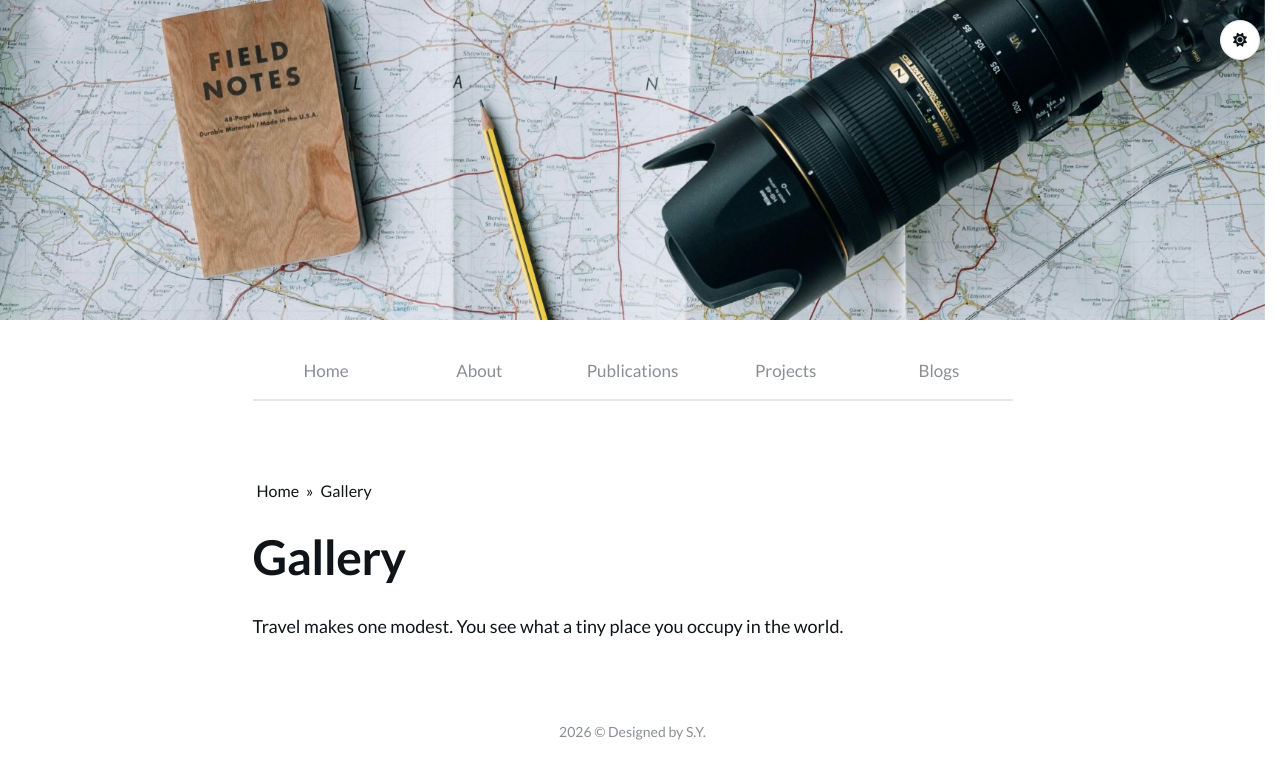
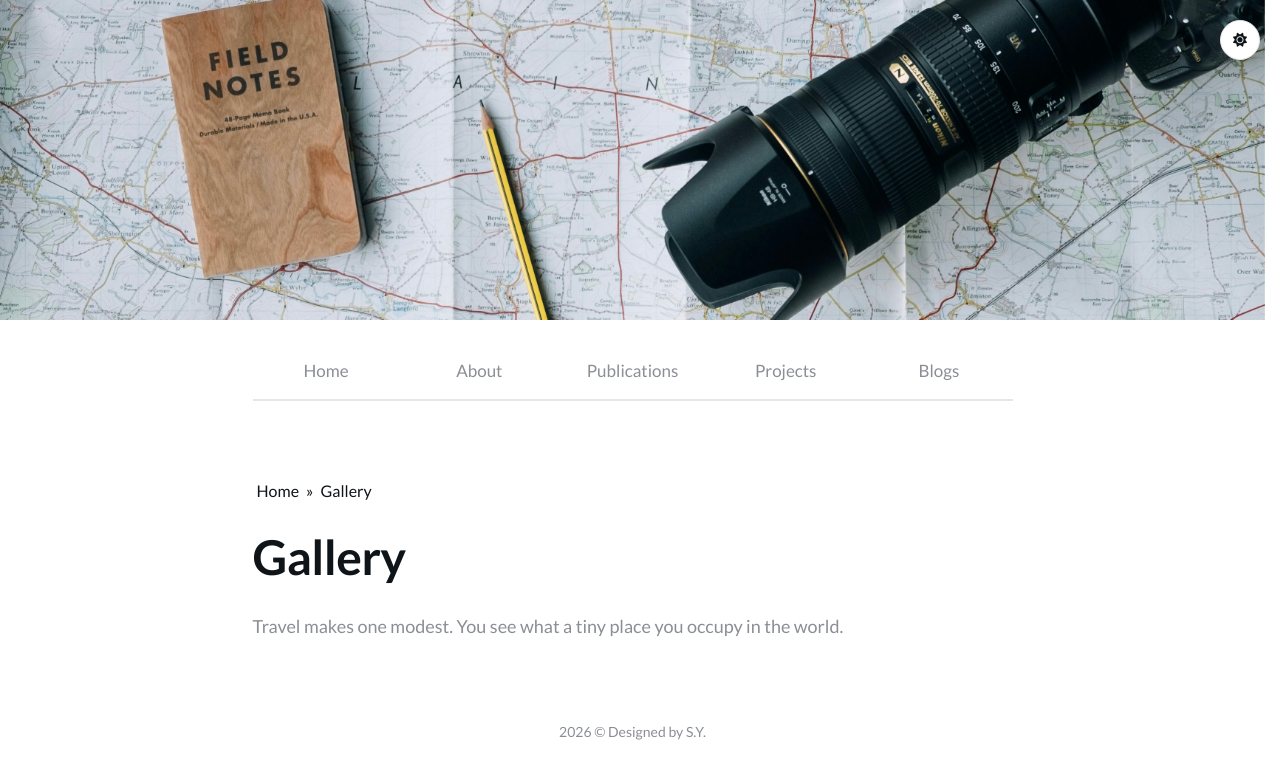
Before and after one commit to shawnyin128/shawnyin128.github.io, a Jekyll site: the page built from gallery/index.html, in a window 1280 px wide. Shown: the top 779 px of the page. Built offline with Jekyll 4.4.1, drawn with Linux system fonts in a browser that asks for light colours; a style sheet for code colours, icons or effects is not loaded.

Commit message:
[ui]: unify page description color across pages

```diff
--- a/_sass/4-layouts/_page.scss
+++ b/_sass/4-layouts/_page.scss
@@ -65,7 +65,8 @@
 }
 
 .post-description,
-.page-description {
+.page-description,
+.page-section-description {
   color: var(--text-alt-color);
 }
 
```
Also changed, not shown: 15 other files.
